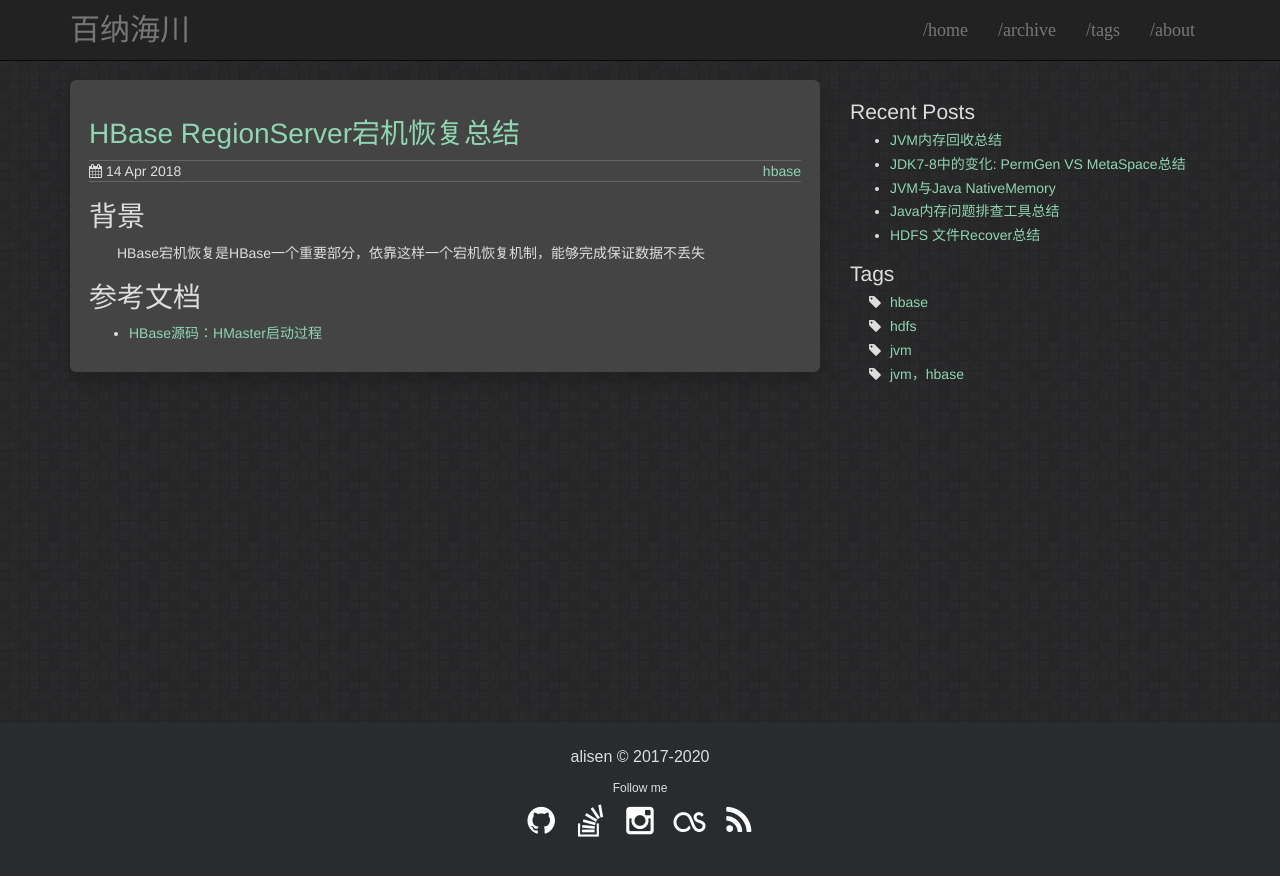
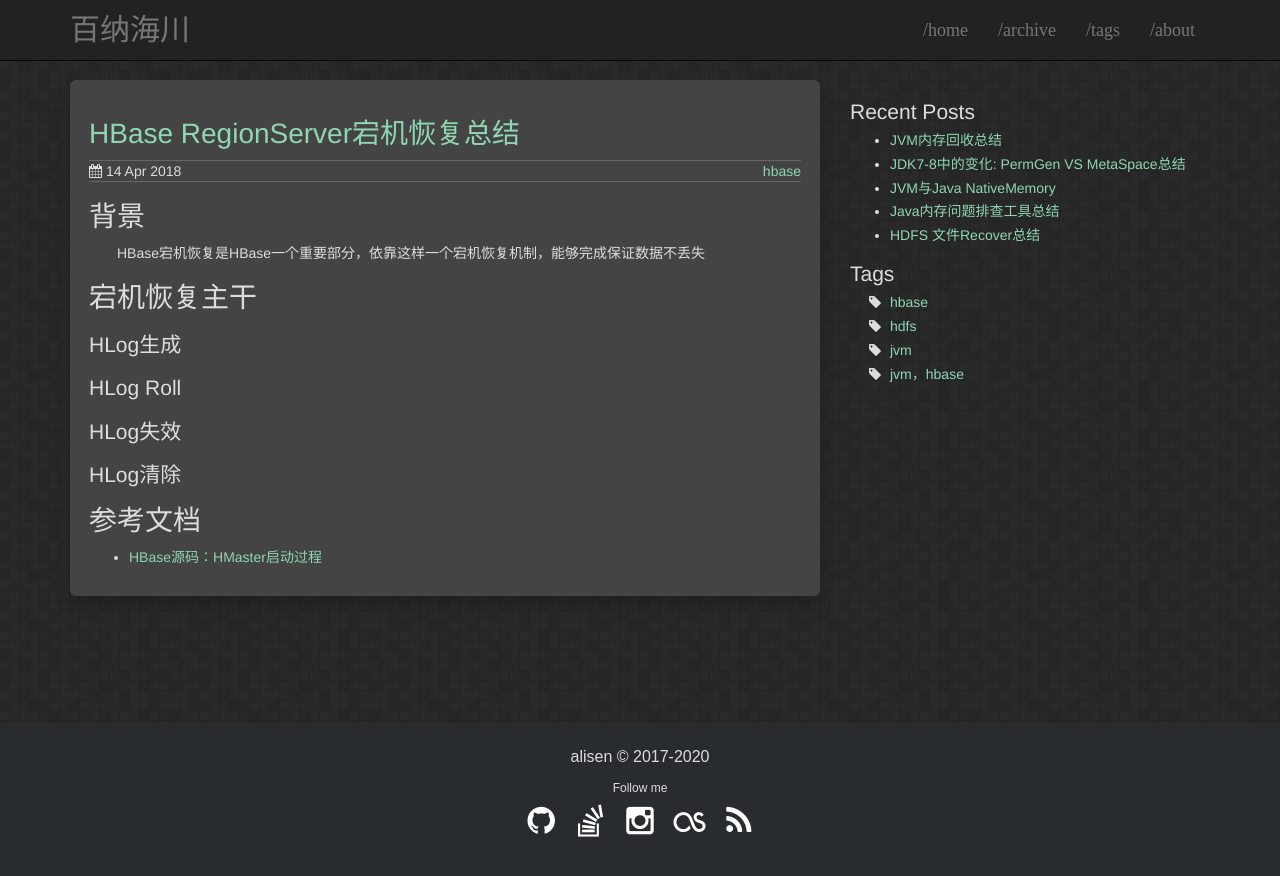
Before and after one commit to igithu/summary, a Jekyll site: the page built from _posts/2018-04-14-hbase-rs-crash.md, in a window 1280 px wide. Shown: the top 876 px of the page. Built offline with Jekyll 4.4.1, drawn with Linux system fonts in a browser that asks for light colours.

Commit message:
Update 2018-04-14-hbase-rs-crash.md

```diff
--- a/_posts/2018-04-14-hbase-rs-crash.md
+++ b/_posts/2018-04-14-hbase-rs-crash.md
@@ -8,5 +8,12 @@ tags: hbase
 # 背景
 &emsp;&emsp;HBase宕机恢复是HBase一个重要部分，依靠这样一个宕机恢复机制，能够完成保证数据不丢失
 
+# 宕机恢复主干
+## HLog生成
+## HLog Roll
+## HLog失效
+## HLog清除
+
+
 # 参考文档
 * [HBase源码：HMaster启动过程](https://yq.aliyun.com/articles/25837)
```
